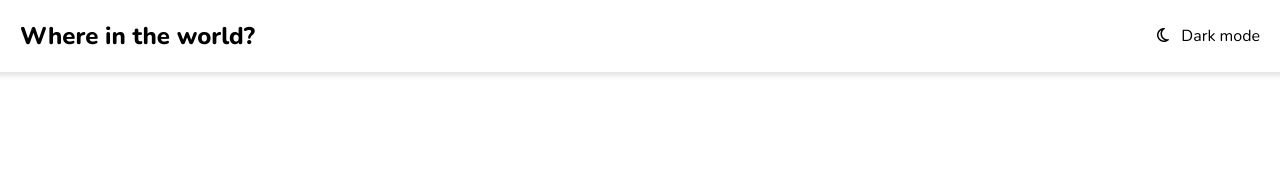
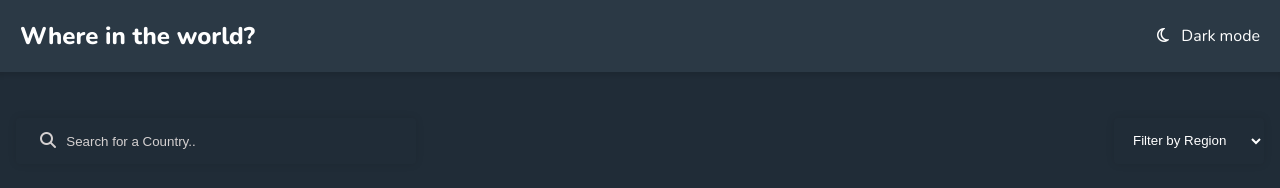
Before and after one commit to JYOTI-MARKUN/Learn-JS, a plain HTML site: page PROJECTS/Countries/index.html in a window 1280 px wide. Drawn offline with nearby package versions, Linux system fonts and the light colour scheme; no server answers.

Commit message:
completed contries project

```diff
--- a/PROJECTS/Countries/index.html
+++ b/PROJECTS/Countries/index.html
@@ -9,14 +9,26 @@
     <link rel="stylesheet" href="style.css">
     <script src="script.js" defer></script>
 </head>
-<body>
+<body class="dark">
     <header class="header-container">
 <div class="header-content">
-     <h2 class="title">Where in the world?</h2>
-    <span><i class="fa-regular fa-moon"></i> &nbsp;&nbsp;Dark mode</span></div>
+     <h2 class="title"><a href="/">Where in the world?</a></h2>
+    <span class="change-theme"><i class="fa-regular fa-moon"></i> &nbsp;&nbsp;Dark mode</span></div>
     </header>
     <main>
-        <div></div>
+        <div class="search-container">
+            <div class="search-content">
+                <span><i class="fa-solid fa-magnifying-glass"></i>&nbsp;</span>
+                <input type="text" placeholder="Search for a Country..">
+            </div>
+        <select class="filter-by-region">
+        <option hidden>Filter by Region</option>
+        <option value="Africa">Africa</option>
+        <option value="America">America</option>
+        <option value="Asia">Asia</option>
+        <option value="Europe">Europe</option>
+        <option value="Oceania">Oceania</option></select>
+        </div>
         <div class="country-container"> </div>
     </main>
 </body>
--- a/PROJECTS/Countries/script.js
+++ b/PROJECTS/Countries/script.js
@@ -1,15 +1,28 @@
+const countryContainer = document.querySelector(".country-container")
+const filterByRegion = document.querySelector(".filter-by-region")
+const searchInput = document.querySelector(".search-content input")
+const changeTheme = document.querySelector(".change-theme")
+let allCountriesData;
+
+
 fetch("https://restcountries.com/v3.1/all")
 .then((res)=>{
     return res.json()
 }).then((data)=>{
+    countries(data)
+    allCountriesData =data
+
+})
+
+filterByRegion.addEventListener("change",(e)=>{
+    fetch(`https://restcountries.com/v3.1/region/${e.target.value}`)
+    .then((res)=>res.json())
+    .then(countries)
+})
+
+function countries(data){
+    countryContainer.innerHTML = ""
 data.forEach((country)=>{
-    console.log(country)
-    console.log(Object.values(country.languages).join(", "))
-    // console.log(Object.values(country.currencies).map((currency)=>{
-    //   return currency.name
-    // }).join(", "))
-
-
     const countryContainer = document.querySelector(".country-container")
     const countryContent = document.createElement("a")
     countryContent.classList.add("country-content")
@@ -24,4 +37,14 @@ data.forEach((country)=>{
                                     </div>`
     countryContainer.append(countryContent);
 })
+}
+
+searchInput.addEventListener("input",(e)=>{
+    const filteredCountries = allCountriesData.filter((country)=>
+     country.name.common.toLowerCase().includes(e.target.value.toLowerCase())  )
+    countries(filteredCountries)
 })
+
+changeTheme.addEventListener("click",()=>{
+    document.body.classList.toggle("dark")
+})
--- a/PROJECTS/Countries/style.css
+++ b/PROJECTS/Countries/style.css
@@ -3,11 +3,21 @@
 }
 
 body{
-    margin: 0;
+   --background-color : white;
+   --text-color : black;
+   --element-color : white;
+   margin: 0;
    padding: 0;
-    font-family: "Nunito","sans-serif";
+   font-family: "Nunito","sans-serif";
+   background-color: var(--background-color);
+   color: var(--text-color);
+}
+body.dark {
+    --background-color : hsl(207, 26%, 17%);
+    --text-color : white;
+    --element-color : hsl(209, 23%, 22%);
+}
 
-}
 .title{
     font-weight: 800;
 }
@@ -15,7 +25,7 @@ body{
 .header-container{
 box-shadow: 0 0px 4px 4px rgba(0,0, 0,0.1);
 padding-inline: 20px;
-
+background-color: var(--element-color);
 }
 
 .header-content{
@@ -24,11 +34,56 @@ padding-inline: 20px;
     align-items: center;
     max-width:1300px ;
     margin-inline: auto;
-
 }
 
 main{
     padding: 16px;
+}
+
+.search-container{
+    max-width: 1300px;
+    margin-inline: auto;
+    margin-top: 30px;
+    display: flex;
+    justify-content: space-between;
+
+}
+
+.search-content{
+    border-radius: 4px;
+    padding: 12px;
+    padding-left: 24px;
+    max-width: 400px;
+    width: 100%;
+    box-shadow: 0 0px 8px 0px rgba(0,0, 0,0.1);
+    color: rgb(212, 208, 208);
+}
+
+.search-content input{
+    border: none;
+    outline: none;
+    width: 90%;
+    background-color: inherit;
+    color: inherit;
+}
+
+.search-content input::placeholder{
+  color: rgb(212, 208, 208);
+}
+
+.change-theme{
+    cursor: pointer;
+}
+
+.filter-by-region{
+    width:150px;
+    padding: 0 15px ;
+    border-radius: 4px;
+    border: none;
+    outline: none;
+    background-color: var(--background-color);
+    color: var(--text-color);
+    box-shadow: 0 0px 8px 0px rgba(0,0, 0,0.1);
 }
 
 .country-container{
@@ -37,23 +92,24 @@ main{
     display: flex;
     justify-content: space-between;
     flex-wrap: wrap;
-    gap:20px;
+    gap:30px;
 }
 
 a{
     text-decoration-line: none;
     color: inherit;
 }
+
 .country-content{
     margin-top: 40px;
     display: inline-block;
-
     width: 250px;
     border-radius: 8px;
     overflow: hidden;
     padding-bottom: 35px;
    box-shadow: 0 0px 8px 0px rgba(0,0, 0,0.2);
    transition: all 0.2s ease-in-out;
+   background-color: var(--element-color);
 
 }
 
@@ -63,7 +119,7 @@ a{
 }
 
 .country-content img{
-    width: 100%
+    width: 100%;
 }
 
 .country-data{
@@ -92,4 +148,13 @@ a{
       font-size: 15px;
     }
 
+    .search-container{
+        flex-direction: column;
+
+    }
+    .filter-by-region{
+        margin-top: 35px;
+        padding: 12px;
+    }
+
 }
```
Also changed, not shown: PROJECTS/Countries/country.css (+12 -1 lines), PROJECTS/Countries/country.html (+8 -6 lines), PROJECTS/Countries/country.js (+23 -9 lines).
